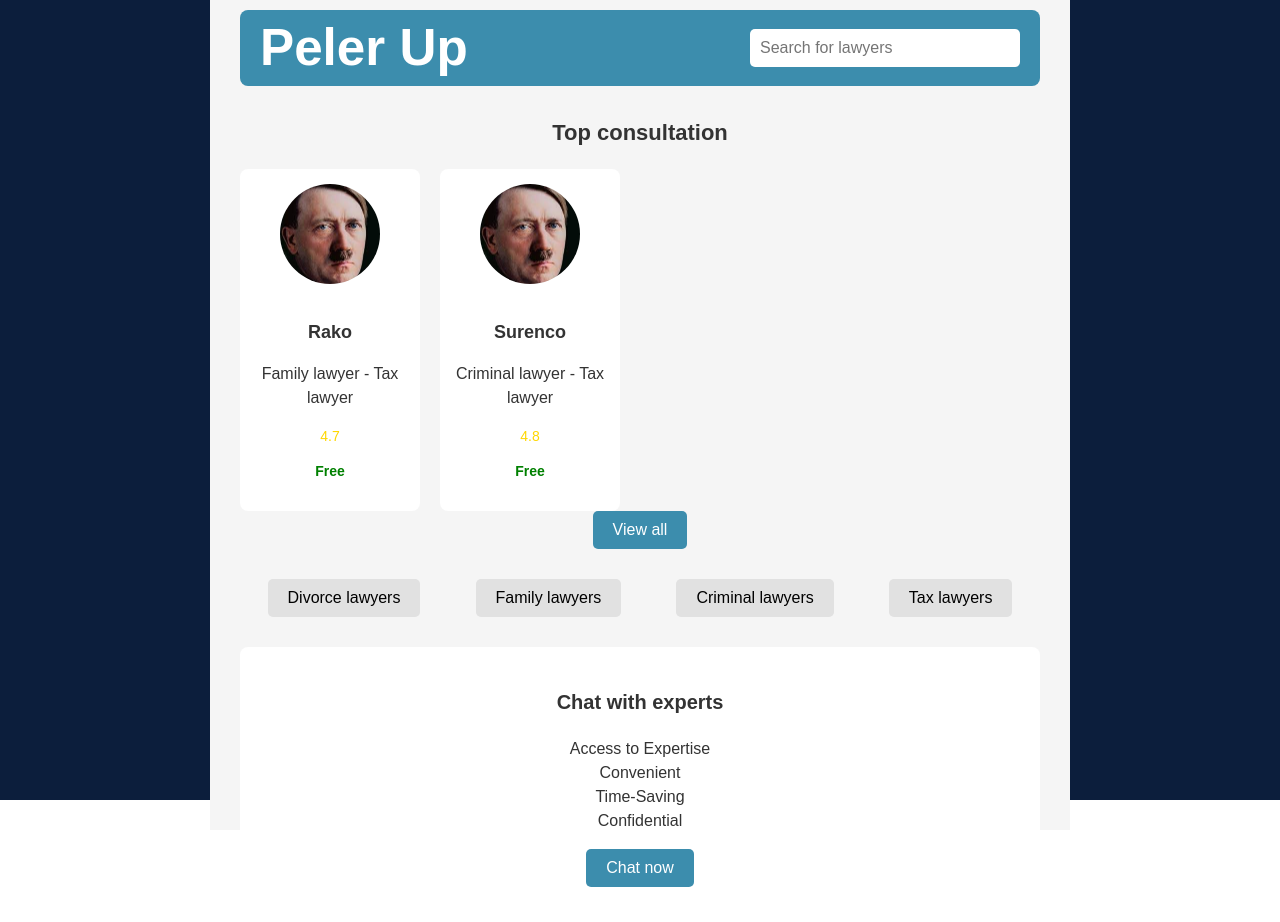
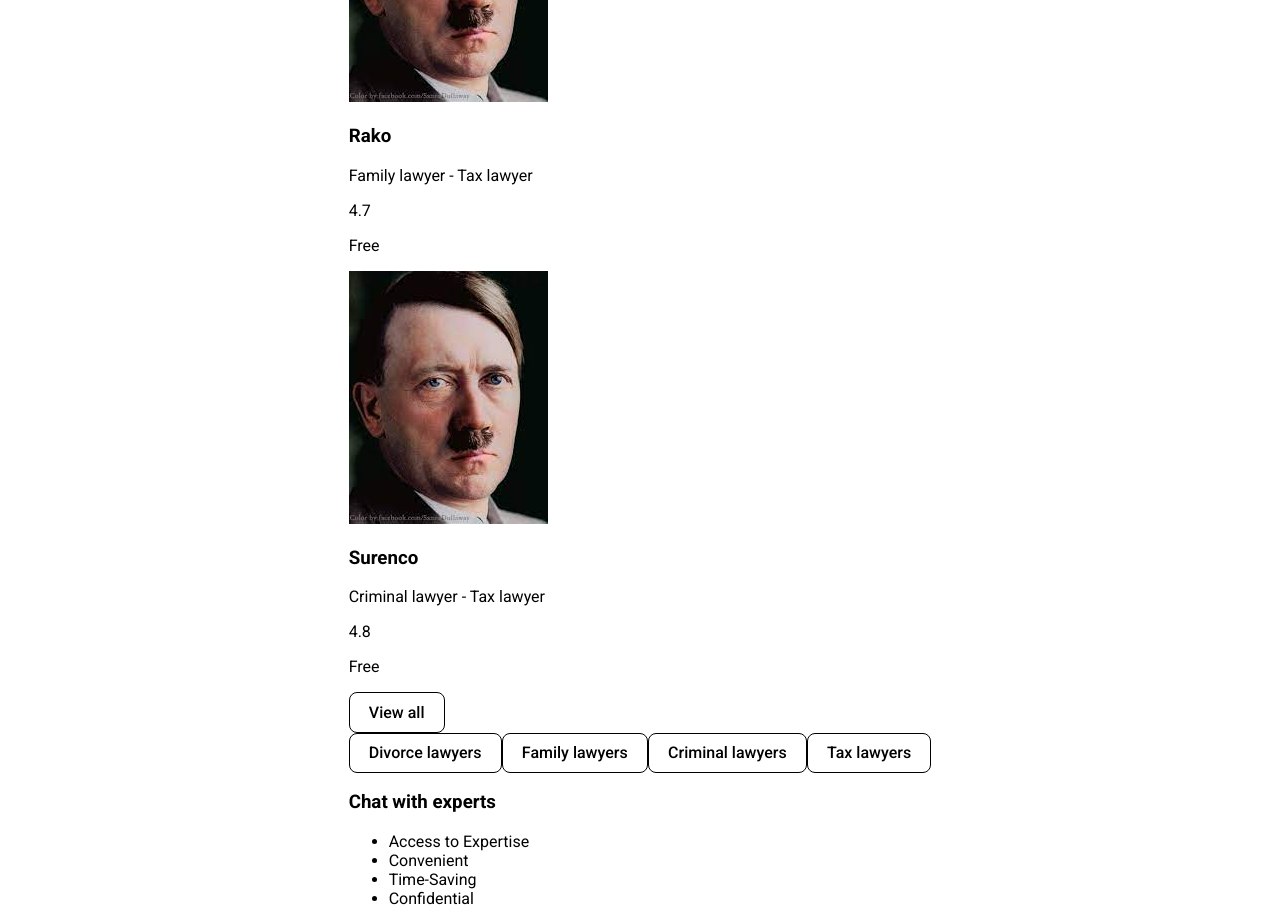
Before and after one commit to pura-toru/lawyer-project, a React (Vite) app in the folder client/: page /home in a window 1280 px wide. Shown: the top 922 px of the page. Built offline with nearby package versions, Linux system fonts and the light colour scheme.

Commit message:
Rewrite and Clean up leftover default css

```diff
--- a/client/index.html
+++ b/client/index.html
@@ -4,6 +4,9 @@
     <meta charset="UTF-8" />
     <link rel="icon" type="image/svg+xml" href="/vite.svg" />
     <meta name="viewport" content="width=device-width, initial-scale=1.0" />
+    <link rel="preconnect" href="https://fonts.googleapis.com">
+    <link rel="preconnect" href="https://fonts.gstatic.com" crossorigin>
+    <link href="https://fonts.googleapis.com/css2?family=Roboto:ital,wght@0,100..900;1,100..900&display=swap" rel="stylesheet">
     <title>Lawyery - Hire a lawyer now!</title>
   </head>
   <body>
--- a/client/public/styles/Home.css
+++ /dev/null
@@ -1,298 +0,0 @@
-
-.home-container {
-  font-family: Arial, sans-serif;
-  color: #333;
-  background-color: #f5f5f5;
-  padding: 30px;
-  height: 100vh;
-  width: 100vh;
-}
-
-.header {
-  display: flex;
-  justify-content: space-between;
-  align-items: center;
-  background-color: #3C8DAD;
-  padding: 10px 20px;
-  margin-top: 10px;
-  color: white;
-  border-radius: 8px;
-}
-
-.header h1 {
-  margin: 0;
-}
-
-.search-bar {
-  padding: 10px;
-  font-size: 16px;
-  border-radius: 5px;
-  border: none;
-  width: 250px;
-}
-
-.free-consultation {
-  margin-top: 30px;
-}
-
-.free-consultation h2 {
-  font-size: 22px;
-  margin-bottom: 20px;
-}
-
-.lawyer-cards {
-  display: flex;
-  gap: 20px;
-}
-
-.lawyer-card {
-  background-color: white;
-  border-radius: 8px;
-  padding: 15px;
-  text-align: center;
-  width: 150px;
-}
-
-.lawyer-card img {
-  width: 100px;
-  height: 100px;
-  border-radius: 50%;
-  object-fit: cover;
-  margin-bottom: 10px;
-}
-
-.lawyer-card .lawyer-info h3 {
-  font-size: 18px;
-  font-weight: bold;
-  margin-bottom: 5px;
-}
-
-.lawyer-card .rating {
-  font-size: 14px;
-  color: #FFD700;
-}
-
-.free-text {
-  font-size: 14px;
-  color: green;
-  font-weight: bold;
-}
-
-.view-all-btn {
-  background-color: #3C8DAD;
-  color: white;
-  padding: 10px 20px;
-  border: none;
-  border-radius: 5px;
-  cursor: pointer;
-}
-
-.categories {
-  display: flex;
-  justify-content: space-around;
-  margin-top: 30px;
-}
-
-.category-btn {
-  background-color: #e1e1e1;
-  border: none;
-  padding: 10px 20px;
-  border-radius: 5px;
-  cursor: pointer;
-  font-size: 16px;
-}
-
-.chat-section {
-  background-color: #fff;
-  border-radius: 8px;
-  padding: 20px;
-  margin-top: 30px;
-}
-
-.chat-section h3 {
-  font-size: 20px;
-  margin-bottom: 20px;
-}
-
-.chat-section ul {
-  list-style-type: none;
-  padding-left: 0;
-}
-
-.chat-section li {
-  font-size: 16px;
-}
-
-.chat-btn {
-  background-color: #3C8DAD;
-  color: white;
-  padding: 10px 20px;
-  border: none;
-  border-radius: 5px;
-  cursor: pointer;
-}
-
-.steps-section {
-  margin-top: 30px;
-}
-
-.steps-section h3 {
-  font-size: 20px;
-  margin-bottom: 10px;
-}
-
-.footer {
-  text-align: center;
-  margin-top: 30px;
-}
-
-.footer-btn {
-  background-color: #3C8DAD;
-  color: white;
-  padding: 10px 20px;
-  border: none;
-  border-radius: 5px;
-  cursor: pointer;
-}
-
-
-
-
-
-
-
-
-
-/* .scroll-container {
-  display: flex;
-  overflow-x: auto;
-  gap: 10px;
-  padding: 10px;
-  scrollbar-width: thin;
-}
-
-.scroll-item {
-  flex: 0 0 auto;
-  min-width: 200px;
-  height: 100px;
-  background-color: #87cefa;
-  display: flex;
-  justify-content: center;
-  align-items: center;
-  border-radius: 8px;
-} */
-
-
-/* .header h1 {
-  font-size: 1.8rem;
-}
-
-.lawyer {
-  color: black;
-}
-
-.up {
-  color: #5c9cd8;
-}
-
-.search-bar {
-  display: flex;
-  background: white;
-  border-radius: 10px;
-  padding: 0.5rem;
-  margin: 1rem 0;
-  box-shadow: 0 1px 4px rgba(0,0,0,0.1);
-}
-
-.search-bar input {
-  flex: 1;
-  border: none;
-  outline: none;
-  padding: 0.5rem;
-}
-
-.search-icon {
-  background: none;
-  border: none;
-  font-size: 1.2rem;
-}
-
-.card-row {
-  display: flex;
-  gap: 1rem;
-  overflow-x: auto;
-}
-
-.lawyer-card {
-  min-width: 150px;
-  background: white;
-  border-radius: 10px;
-  padding: 0.5rem;
-  box-shadow: 0 1px 4px rgba(0,0,0,0.1);
-}
-
-.lawyer-image {
-  width: 100%;
-  height: 100px;
-  background: #ddd;
-  border-radius: 10px;
-  margin-bottom: 0.5rem;
-}
-
-.lawyer-info h3 {
-  margin: 0;
-}
-
-.lawyer-info p {
-  margin: 2px 0;
-  font-size: 0.9rem;
-}
-
-.category-row {
-  display: flex;
-  gap: 0.5rem;
-  overflow-x: auto;
-  margin-top: 0.5rem;
-}
-
-.category-box {
-  background: #f0f0f0;
-  padding: 0.7rem 1rem;
-  border-radius: 8px;
-  white-space: nowrap;
-}
-
-.chat-box {
-  display: flex;
-  background: #2a3f5f;
-  border-radius: 10px;
-  padding: 1rem;
-  color: white;
-  align-items: center;
-}
-
-.chat-content {
-  flex: 2;
-}
-
-.chat-content ul {
-  padding-left: 1rem;
-  margin: 0.5rem 0;
-}
-
-.chat-btn {
-  background: white;
-  color: #2a3f5f;
-  padding: 0.5rem 1rem;
-  border: none;
-  border-radius: 20px;
-  margin-top: 0.5rem;
-}
-
-.chat-image {
-  flex: 1;
-  height: 120px;
-  background: #ccc;
-  border-radius: 8px;
-  margin-left: 1rem;
-} */
--- a/client/public/styles/SplashScreen.css
+++ /dev/null
@@ -1,125 +0,0 @@
- #root {
-  max-width: 1280px;
-  margin: 0 auto;
-  padding: 2rem;
-  text-align: center;
-}
-
-body {
-  margin: 0;
-  font-family: 'Poppins', sans-serif;
-  background-color: #0C1E3C;
-  color: white;
-  display: flex;
-  justify-content: center;
-  align-items: center;
-  height: 100vh;
-}
-
-.onboarding-container {
-  text-align: center;
-  width: 90%;
-  max-width: 320px;
-  padding: 30px 100px;
-  background-color: #0C1E3C;
-  border-radius: 30px 30px 0 0;
-}
-
-.image-container {
-  margin-bottom: 20px;
-}
-
-.illustration {
-  width: 300px;
-  height: auto;
-
-}
-
-.pagination-dots {
-  margin: 10px 0;
-}
-
-.dot {
-  height: 8px;
-  width: 8px;
-  margin: 0 4px;
-  background-color: #3B5D86;
-  border-radius: 50%;
-  display: inline-block;
-  transition: background-color 0.3s ease;
-}
-
-.dot.active {
-  background-color: #FFFFFF;
-}
-
-h1 h2 h3{
-  font-size: 18px;
-  font-weight: 600;
-  margin: 16px 0 8px;
-}
-
-p .quotes{
-  font-size: 12px;
-  color: #C7D2E1;
-  margin-bottom: 20px;
-}
-
-.next-button {
-  background-color: #90B7E8;
-  border: none;
-  color: #fff;
-  padding: 12px 24px;
-  border-radius: 6px;
-  font-size: 14px;
-  cursor: pointer;
-  margin-bottom: 12px;
-  width: 100%;
-}
-
-.next-button:hover {
-  background-color: #3B5D86;
-}
-
-.skip-link {
-  color: #FFFFFF;
-  font-size: 14px;
-  text-decoration: none;
-}
-
-/*
-.logo {
-  height: 6em;
-  padding: 1.5em;
-  will-change: filter;
-  transition: filter 300ms;
-}
-.logo:hover {
-  filter: drop-shadow(0 0 2em #646cffaa);
-}
-.logo.react:hover {
-  filter: drop-shadow(0 0 2em #61dafbaa);
-}
-
-@keyframes logo-spin {
-  from {
-    transform: rotate(0deg);
-  }
-  to {
-    transform: rotate(360deg);
-  }
-}
-
-@media (prefers-reduced-motion: no-preference) {
-  a:nth-of-type(2) .logo {
-    animation: logo-spin infinite 20s linear;
-  }
-}
-
-.card {
-  padding: 2em;
-}
-
-.read-the-docs {
-  color: #888;
-} */
--- /dev/null
+++ b/client/src/App.css
@@ -0,0 +1,26 @@
+#root {
+  /* max-width: 1280px; */
+  margin: 0;
+  padding: 0;
+  /* Ini yg buat semuanya ke center */
+  /* text-align: center; */
+}
+
+button {
+  border-radius: 8px;
+  border: 1px solid transparent;
+  padding: 0.6em 1.2em;
+  font-size: 1em;
+  font-weight: 500;
+  font-family: inherit;
+  background-color: #1a1a1a;
+  cursor: pointer;
+  transition: border-color 0.25s;
+}
+button:hover {
+  border-color: #646cff;
+}
+button:focus,
+button:focus-visible {
+  outline: 4px auto -webkit-focus-ring-color;
+}
--- a/client/src/App.jsx
+++ b/client/src/App.jsx
@@ -1,9 +1,10 @@
 import { useState, useEffect } from 'react';
 import { Routes, Route } from 'react-router-dom';
-// import './App.css';
+import './App.css';
 import Home from "./pages/Home.jsx"
 import Lawyer from "./pages/Lawyer.jsx"
 import Splash from "./pages/SplashScreen.jsx"
+import CreateLawyer from "./pages/CreateLawyer.jsx"
 
 function App() {
   const [count, setCount] = useState(0);
@@ -14,6 +15,7 @@
         <Route path="/" element={<Splash />} />
         <Route path="/home" element={<Home />} />
         <Route path="/lawyer" element={<Lawyer />} />
+        <Route path="/lawyer/create" element={<CreateLawyer />} />
       </Routes>
     </>
   );
--- a/client/src/index.css
+++ b/client/src/index.css
@@ -1,12 +1,12 @@
 :root {
-  font-family: system-ui, Avenir, Helvetica, Arial, sans-serif;
-  line-height: 1.5;
-  font-weight: 400;
-
-  color-scheme: light dark;
-  color: rgba(255, 255, 255, 0.87);
-  background-color: #242424;
-
+  font-family: "Roboto", system-ui, sans-serif;
+  /* line-height: 1.5; */
+  /* font-weight: 400; */
+  /**/
+  /* color-scheme: light dark; */
+  /* color: rgba(255, 255, 255, 0.87); */
+  /* background-color: #242424; */
+  /**/
   font-synthesis: none;
   text-rendering: optimizeLegibility;
   -webkit-font-smoothing: antialiased;
--- a/client/src/pages/Home.jsx
+++ b/client/src/pages/Home.jsx
@@ -1,5 +1,5 @@
 import React from "react";
-import '../../public/styles/Home.css'
+// import '../styles/Home.css'
 
 const Home= () => {
   return (
--- a/client/src/pages/SplashScreen.jsx
+++ b/client/src/pages/SplashScreen.jsx
@@ -1,7 +1,6 @@
 import React, { useState, useEffect } from 'react';
 import Splash1 from '../assets/Splash1.png';
-import viteLogo from '../../public/vite.svg';
-import '../../public/styles/SplashScreen.css';
+import '../App.css'
 import '../styles/SplashScreen.css'
 
 // const [count, setCount] = useState(0)
@@ -20,7 +19,7 @@
   }
 ];
 
-const Interval = 2500;
+const Interval = 5000;
 
 function SplashScreen() {
   const [quotesIndex, setQuotesIndex] = useState(0);
--- a/client/src/styles/SplashScreen.css
+++ b/client/src/styles/SplashScreen.css
@@ -1,56 +1,34 @@
+body {
+  margin: 0;
+  height: 100vh;
+  display: flex;
+  justify-content: center;
+  align-items: center;
+}
+
+.onboarding-container {
+  display: flex;
+  flex-direction: column;
+  align-items: center;
+  text-align: center;
+  padding: 2rem;
+  width: 500px;
+  outline: solid 1px black;
+  gap: 0.5em;
+}
+.onboarding-container button {
+  width: 5em;
+}
+
 a {
   font-weight: 500;
   color: #646cff;
   text-decoration: inherit;
 }
-
 a:hover {
   color: #535bf2;
 }
 
-body {
-  margin: 0;
-  display: flex;
-  place-items: center;
-  min-width: 320px;
-  min-height: 100vh;
-}
-
 h1 {
   font-size: 3.2em;
-  line-height: 1.1;
 }
-
-button {
-  border-radius: 8px;
-  border: 1px solid transparent;
-  padding: 0.6em 1.2em;
-  font-size: 1em;
-  font-weight: 500;
-  font-family: inherit;
-  background-color: #1a1a1a;
-  cursor: pointer;
-  transition: border-color 0.25s;
-}
-
-button:hover {
-  border-color: #646cff;
-}
-
-button:focus,
-button:focus-visible {
-  outline: 4px auto -webkit-focus-ring-color;
-}
-
-@media (prefers-color-scheme: light) {
-  :root {
-    color: #213547;
-    background-color: #ffffff;
-  }
-  a:hover {
-    color: #747bff;
-  }
-  button {
-    background-color: #f9f9f9;
-  }
-}
```
